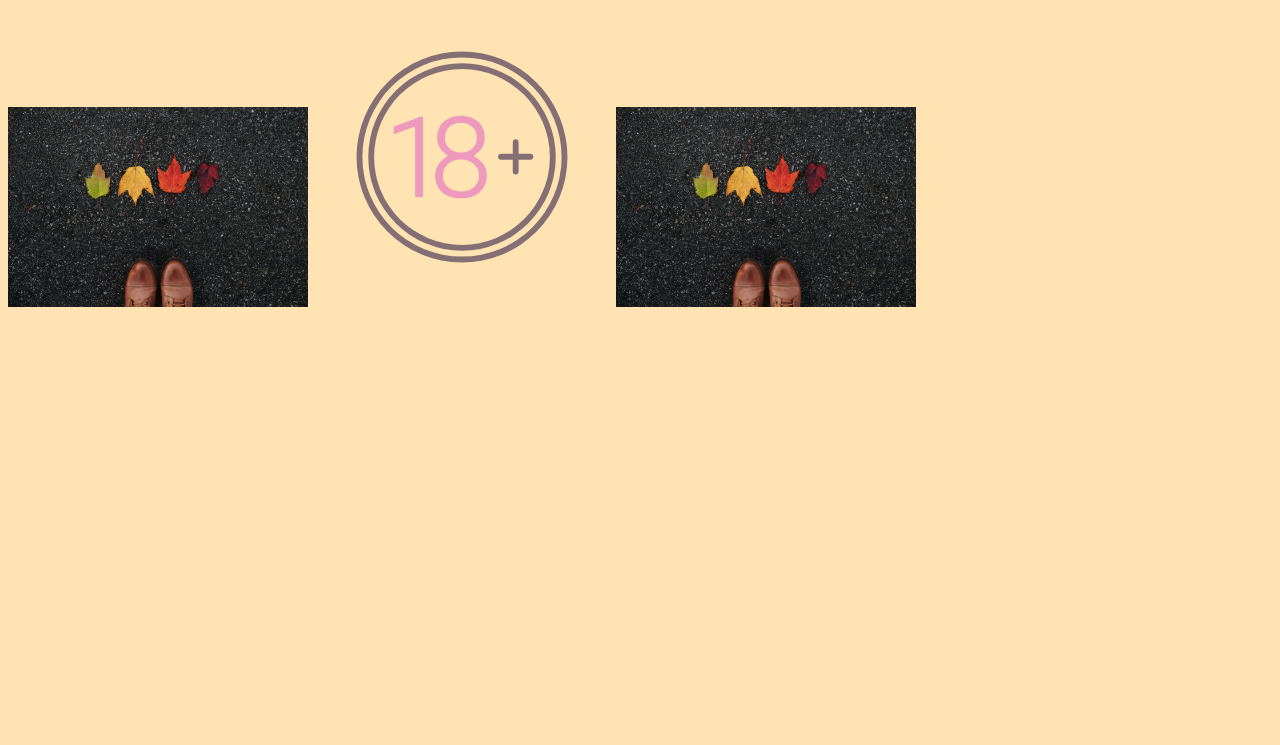
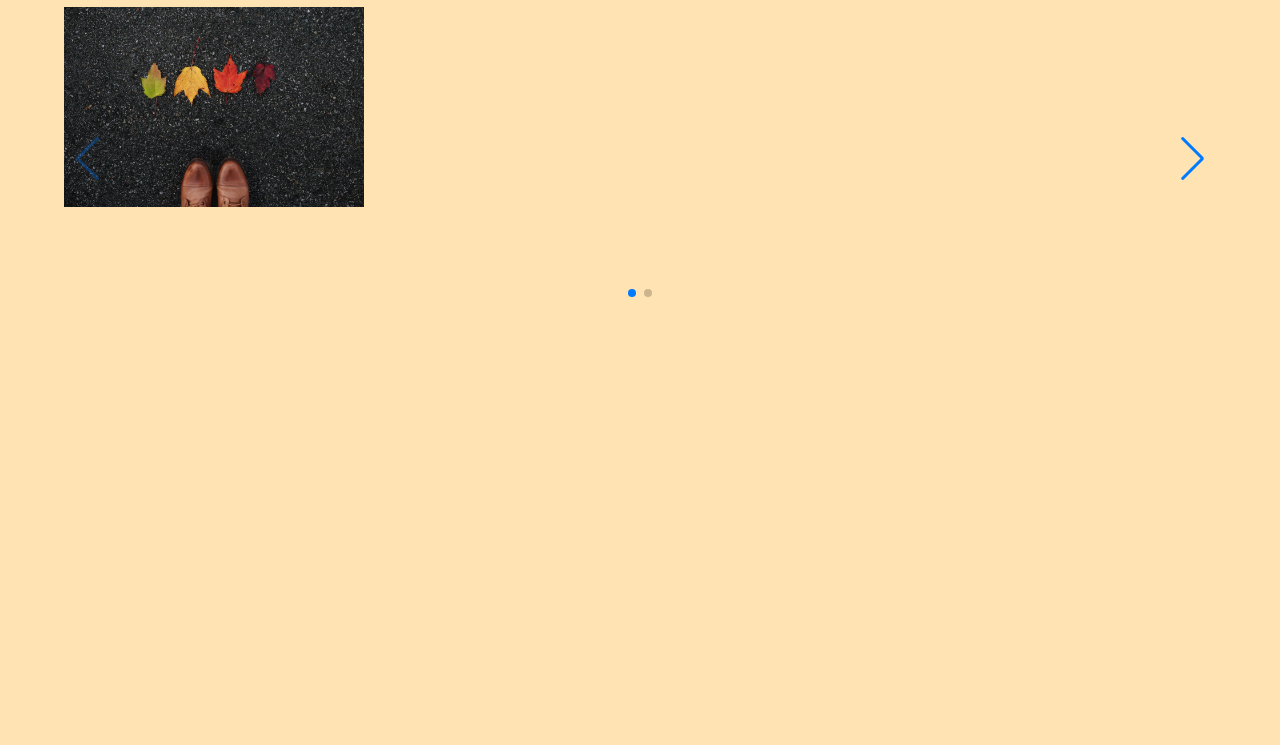
Before and after one commit to HappyJayXin/webpack-basic-demo, a website built with webpack: page src/index.html in a window 1280 px wide. Shown: the part 73-818 px from the top of the page. Built offline with nearby package versions, Linux system fonts and the light colour scheme.

Commit message:
Feat: Add Swiper.

```diff
--- a/package.json
+++ b/package.json
@@ -13,6 +13,7 @@
   "dependencies": {
     "css-loader": "^3.4.1",
     "style-loader": "^1.1.2",
+    "swiper": "^5.3.0",
     "webpack": "^4.41.5",
     "webpack-cli": "^3.3.10",
     "webpack-dev-server": "^3.10.1"
--- a/src/index.html
+++ b/src/index.html
@@ -15,15 +15,28 @@
 </head>
 
 <body>
-  <h1 class="row">Hello</h1>
+  <main id="wrapper">
+    <h1>Hello webpack001</h1>
+    <div class="swiper-container">
+      <div class="swiper-wrapper">
+        <div class="swiper-slide">
           <img
             src="./assets/img01.jpg"
             alt=""
           >
+        </div>
+        <div class="swiper-slide">
           <img
             src="./assets/age-limit.svg"
             alt=""
           >
+        </div>
+      </div>
+      <div class="swiper-pagination"></div>
+      <div class="swiper-button-prev"></div>
+      <div class="swiper-button-next"></div>
+    </div>
+  </main>
 </body>
 
 </html>
--- /dev/null
+++ b/src/js/swiper.js
@@ -0,0 +1,12 @@
+import Swiper from 'swiper';
+import 'swiper/css/swiper.css';
+
+new Swiper('.swiper-container', {
+  pagination: {
+    el: '.swiper-pagination',
+  },
+  navigation: {
+    nextEl: '.swiper-button-next',
+    prevEl: '.swiper-button-prev',
+  }
+});
--- a/src/main.js
+++ b/src/main.js
@@ -1,5 +1,7 @@
 import helper from './js/helper';
 import newImg from './js/newImg';
+
+import './js/swiper';
 import './scss/style.scss';
 import './css/flexboxgrid.css';
 
--- a/src/scss/style.scss
+++ b/src/scss/style.scss
@@ -1,7 +1,8 @@
 $color: rgba(orange, 0.3);
 body {
+  padding: 0;
+  margin: 0;
   background: $color;
-  user-select: none;
   // background-image: url(./assets/img01.jpg);
 }
 
@@ -9,3 +10,15 @@ img {
   width: 300px;
   height: auto;
 }
+
+#wrapper {
+  width: 90%;
+  height: 100vh;
+  margin: 0 auto;
+  user-select: none;
+
+  .swiper-container {
+    width: 100%;
+    height: auto;
+  }
+}
```
Also changed, not shown: dist/assets/07a952b89587ab418c580426a5afc0fc.svg (deleted), dist/assets/669b9fb034786b8b45057b912cd166bf.jpg (deleted), dist/index.html (deleted), 1 other file. Lines whose indentation alone changed are shown as unchanged.
